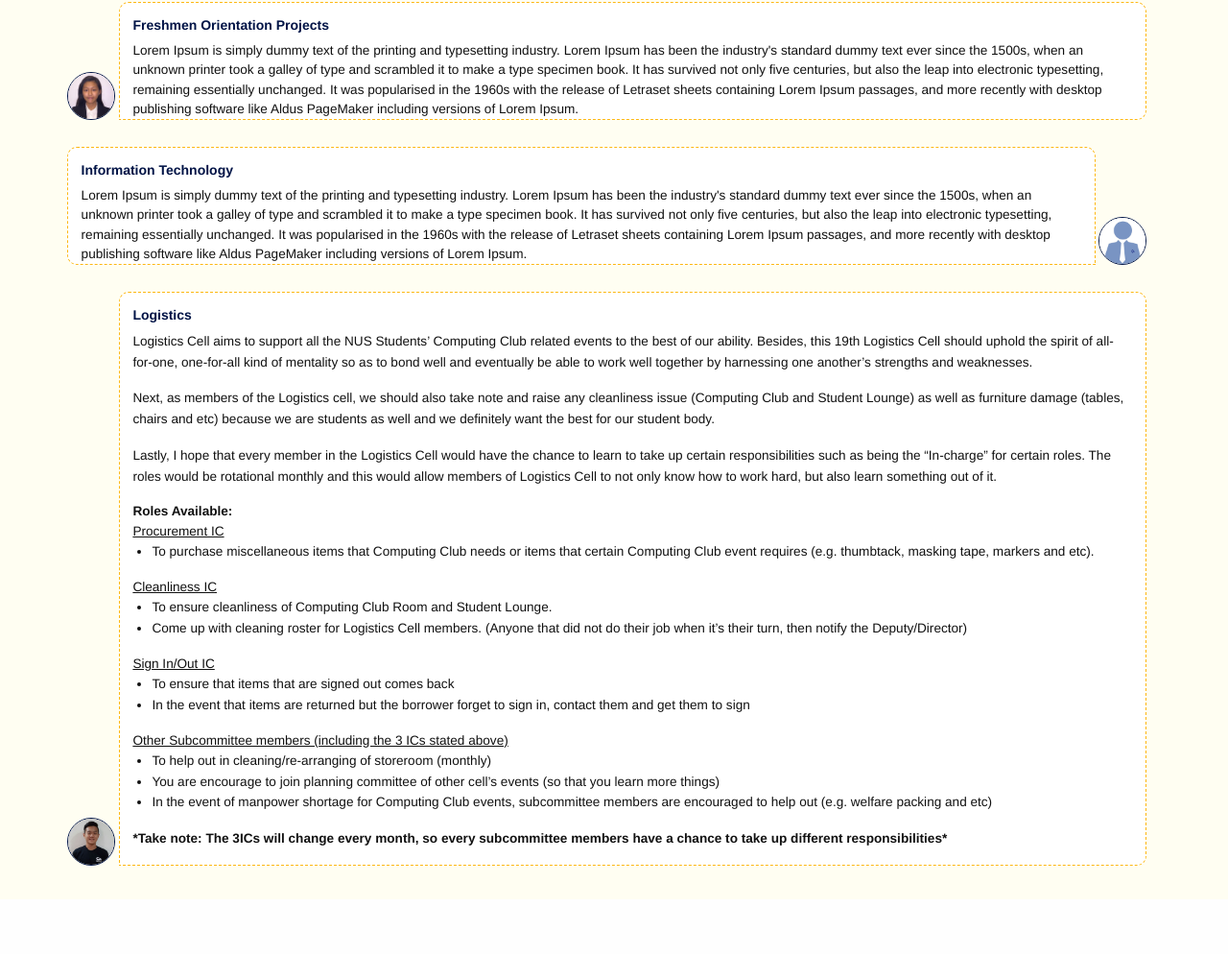
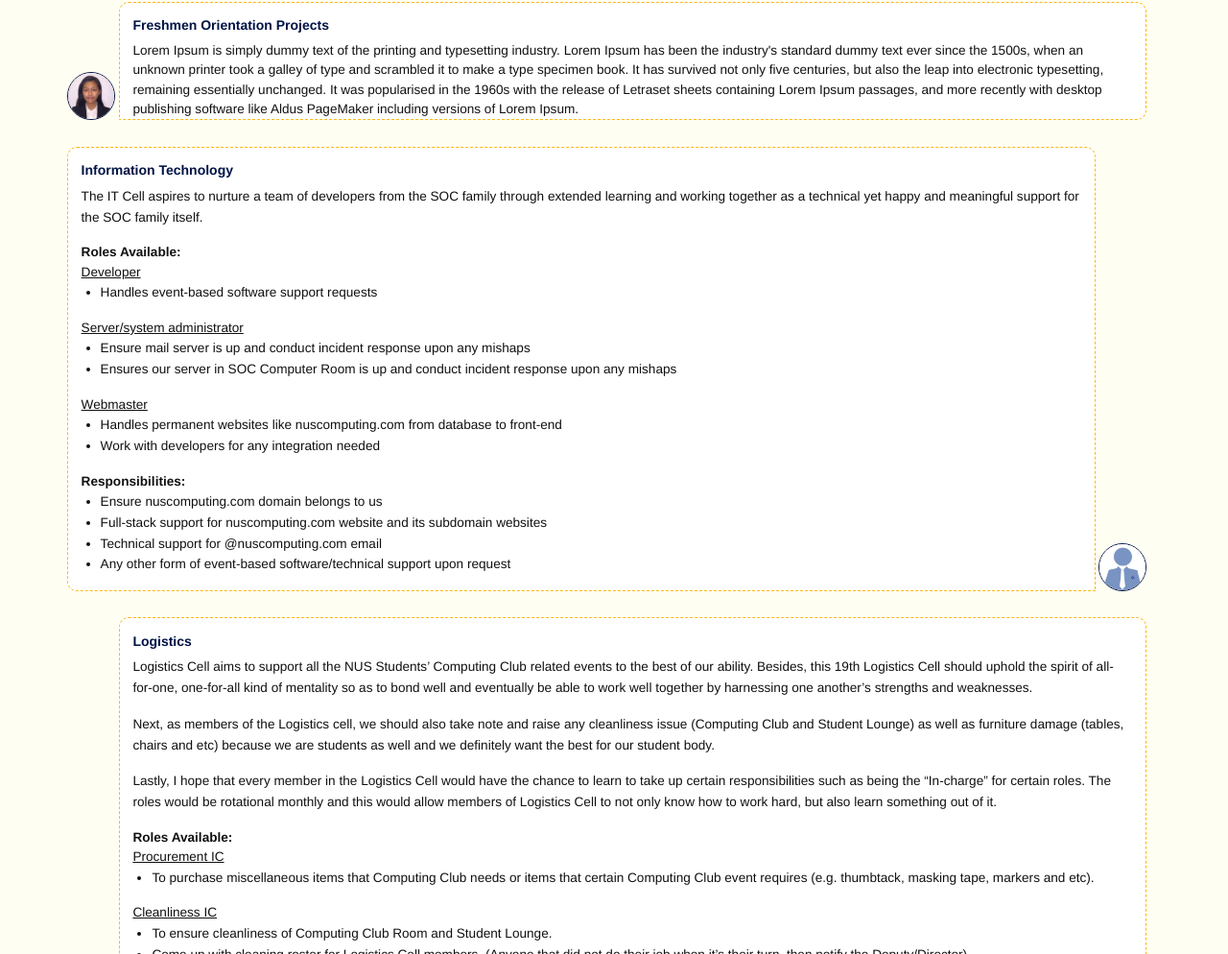
Before and after one commit to NUSComputingDev/recruitment, a plain HTML site: page index.html in a window 1280 px wide. Shown: the part 4320-5314 px from the top of the page at 96% size. Before the commit the page ends 5257 px from the top, so only its background shows below. Drawn offline with Linux system fonts and the light colour scheme.

Commit message:
Added IT cell writeup

```diff
--- a/index.html
+++ b/index.html
@@ -369,13 +369,37 @@
                 Information Technology
               </div>
               <div class="message">
-                Lorem Ipsum is simply dummy text of the printing and typesetting industry.
-                Lorem Ipsum has been the industry's standard dummy text ever since the 1500s,
-                when an unknown printer took a galley of type and scrambled it to make a type specimen book.
-                It has survived not only five centuries, but also the leap into electronic typesetting,
-                remaining essentially unchanged. It was popularised in the 1960s with the release of
-                Letraset sheets containing Lorem Ipsum passages, and more recently with desktop publishing
-                software like Aldus PageMaker including versions of Lorem Ipsum.
+                <p>
+                  The IT Cell aspires to nurture a team of developers from the SOC family
+                  through extended learning and working together as a technical yet happy
+                  and meaningful support for the SOC family itself.
+                </p>
+
+                <b>Roles Available:</b><br>
+                <u>Developer</u>
+                <ul>
+                  <li>Handles event-based software support requests</li>
+                </ul>
+
+                <u>Server/system administrator</u>
+                <ul>
+                  <li>Ensure mail server is up and conduct incident response upon any mishaps</li>
+                  <li>Ensures our server in SOC Computer Room is up and conduct incident response upon any mishaps</li>
+                </ul>
+
+                <u>Webmaster</u>
+                <ul>
+                  <li>Handles permanent websites like nuscomputing.com from database to front-end</li>
+                  <li>Work with developers for any integration needed</li>
+                </ul>
+
+                <b>Responsibilities:</b>
+                <ul>
+                  <li>Ensure nuscomputing.com domain belongs to us</li>
+                  <li>Full-stack support for nuscomputing.com website and its subdomain websites</li>
+                  <li>Technical support for @nuscomputing.com email</li>
+                  <li>Any other form of event-based software/technical support upon request</li>
+                </ul>
               </div>
             </div>
 
```
